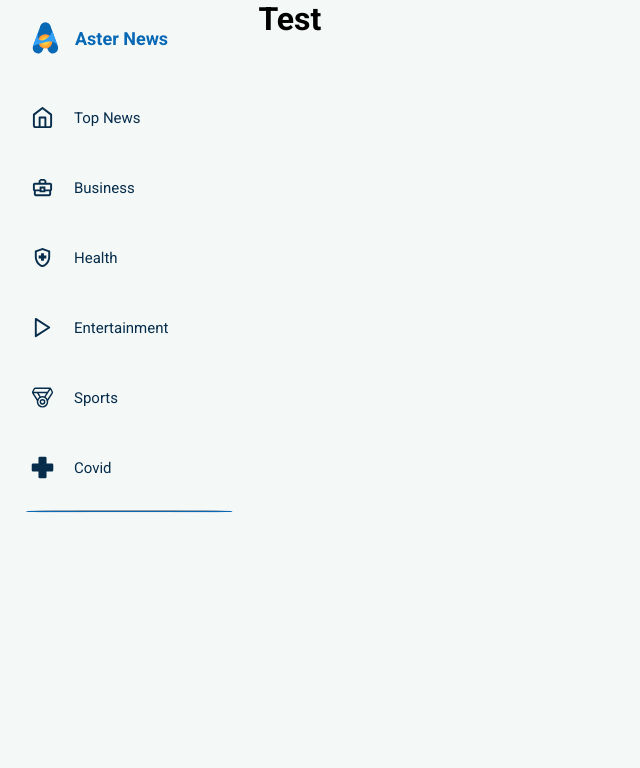
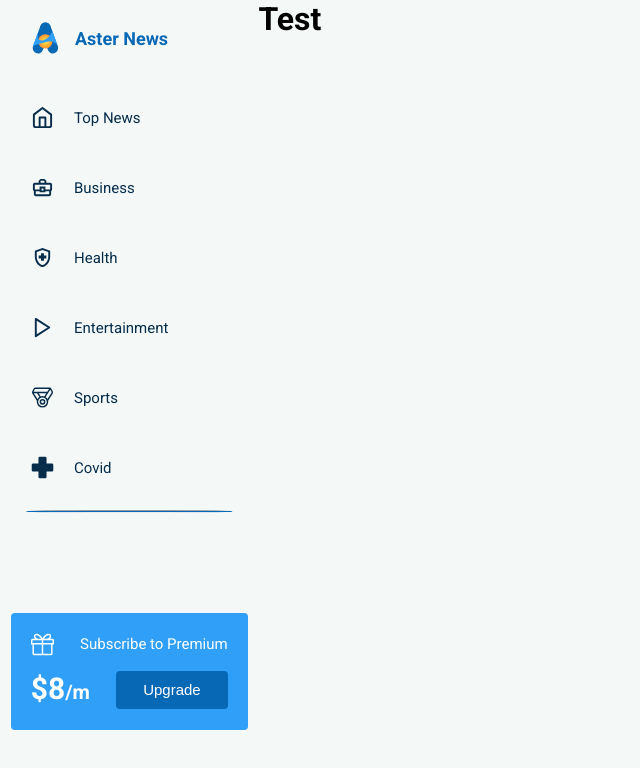
Before and after one commit to posop1/web-news, a Next.js app: page / in a window 1280 px wide. Shown: the top 768 px of the page, without its empty margins (0-640 px from the left). Built offline with nearby package versions, Linux system fonts and the light colour scheme.

Commit message:
add subscribe badge

```diff
--- /dev/null
+++ b/components/SideBar/SubscribeBage/SubscribeBage.module.scss
@@ -0,0 +1,49 @@
+.Badge {
+  margin-top: 100px;
+
+  background: #2f9ff8;
+  border-radius: 4px;
+  padding: 20px;
+  max-width: 237px;
+  width: 100%;
+
+  div {
+    display: flex;
+    justify-content: space-between;
+    align-items: center;
+    margin-bottom: 15px;
+
+    &:last-child {
+      margin-bottom: 0;
+    }
+  }
+}
+
+.badge__title {
+  font-weight: 400;
+  font-size: 15px;
+  line-height: 18px;
+  color: #ffffff;
+}
+.badge__price {
+  font-weight: 700;
+  font-size: 30px;
+  line-height: 35px;
+  color: #ffffff;
+
+  span {
+    font-size: 20px;
+  }
+}
+.badge__btn {
+  background: #0768b5;
+  border: none;
+  outline: none;
+  border-radius: 4px;
+  padding: 10px 27px;
+
+  font-weight: 400;
+  font-size: 15px;
+  line-height: 18px;
+  color: #ffffff;
+}
--- /dev/null
+++ b/components/SideBar/SubscribeBage/index.tsx
@@ -0,0 +1,24 @@
+import { SlPresent } from 'react-icons/sl'
+import s from './SubscribeBage.module.scss'
+
+const SubscribeBage: React.FC = () => {
+  return (
+    <div className={s.Badge}>
+      <div>
+        <SlPresent
+          size={23}
+          color="white"
+        />
+        <p className={s.badge__title}>Subscribe to Premium</p>
+      </div>
+      <div>
+        <p className={s.badge__price}>
+          $8<span>/m</span>
+        </p>
+        <button className={s.badge__btn}>Upgrade</button>
+      </div>
+    </div>
+  )
+}
+
+export default SubscribeBage
--- a/components/SideBar/index.tsx
+++ b/components/SideBar/index.tsx
@@ -5,6 +5,7 @@ import { useRouter } from 'next/router'
 import logo from '../../public/logo.svg'
 import { routes } from '../../utils/constans'
 import s from './SideBar.module.scss'
+import SubscribeBage from './SubscribeBage'
 
 const SideBar: React.FC = () => {
   return (
@@ -44,6 +45,7 @@ const SideBar: React.FC = () => {
         ))}
       </div>
       <hr className={s.hr} />
+      <SubscribeBage />
     </div>
   )
 }
```
